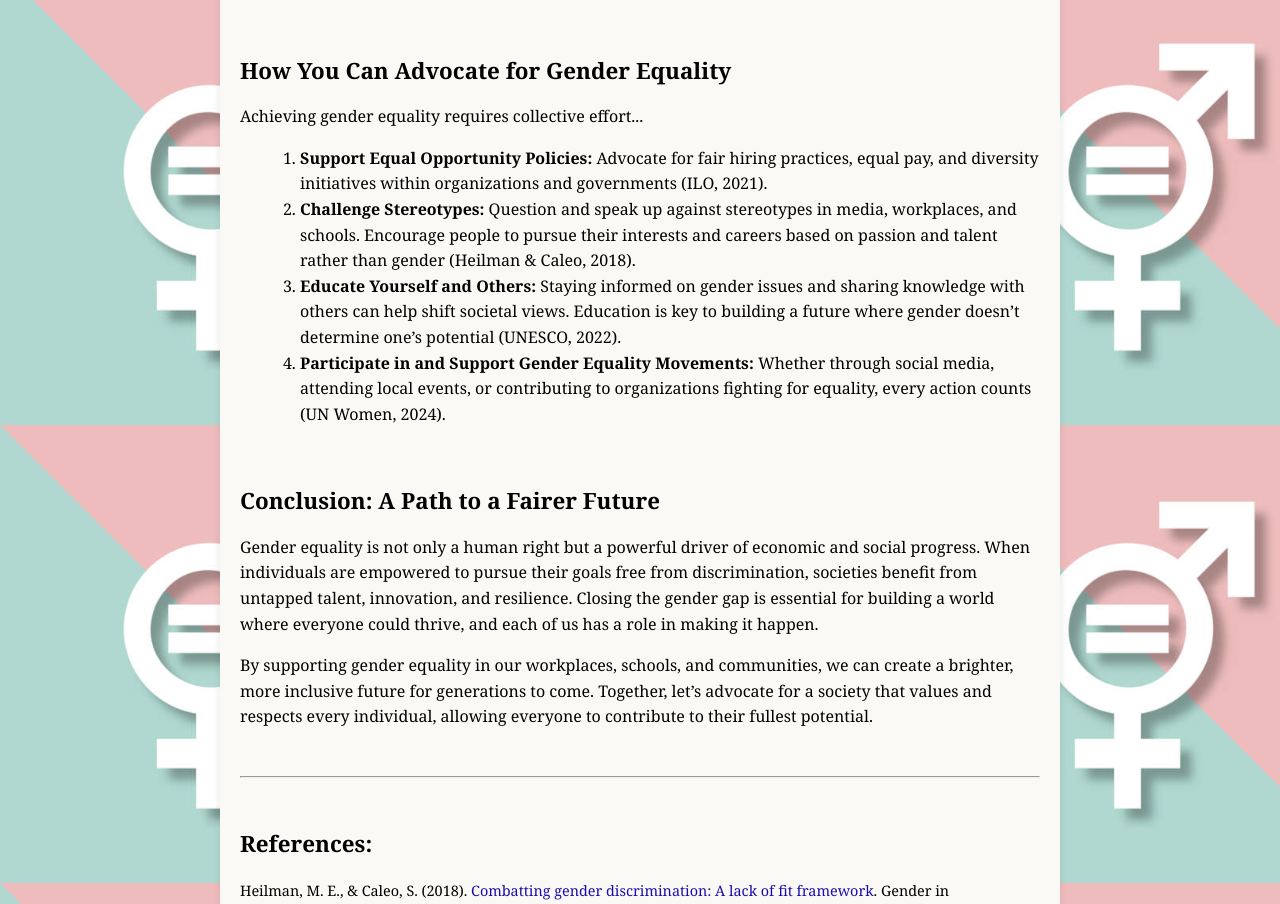
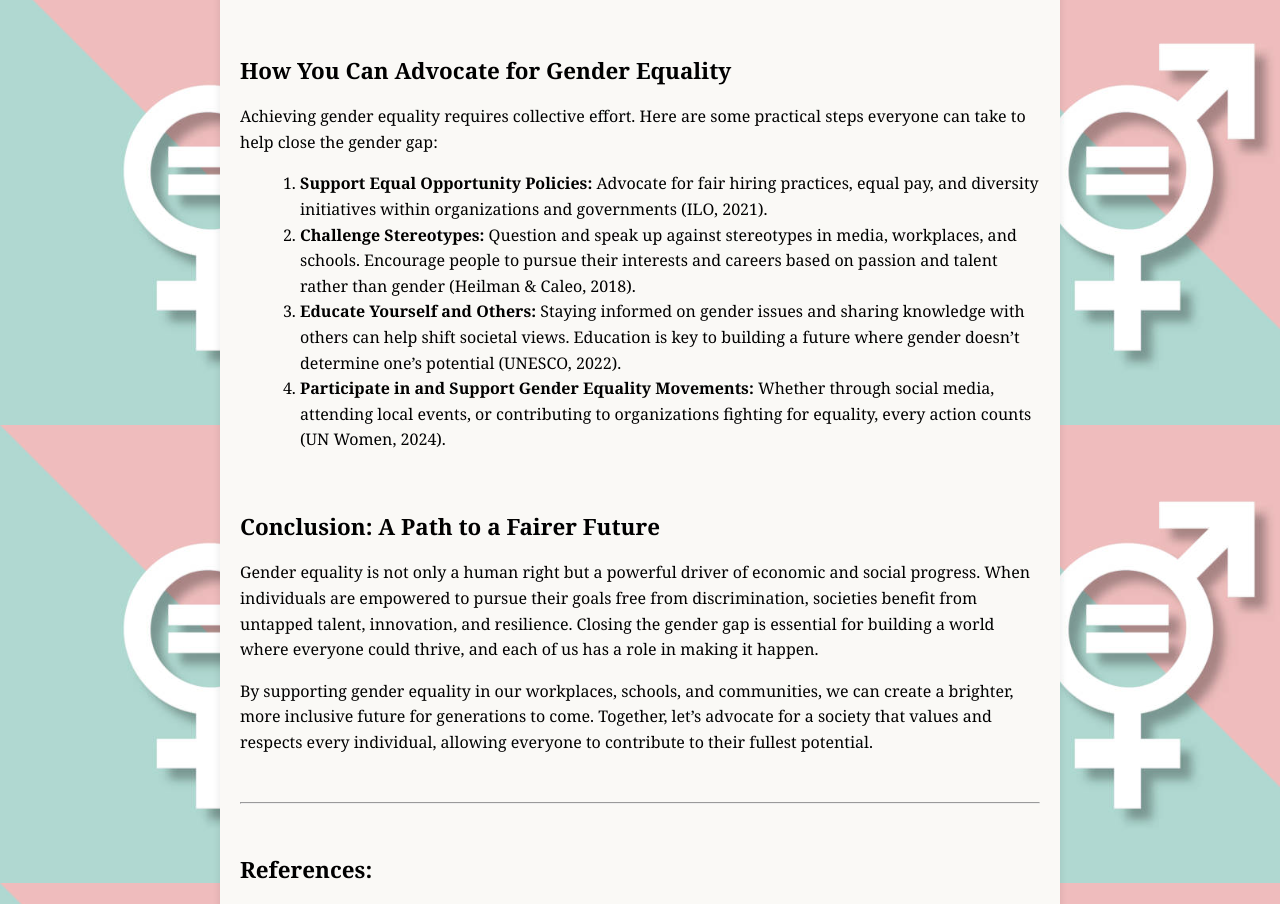
Before and after one commit to arneladora/Info-Persuasive-Material.blog, a plain HTML site: page index.html in a window 1280 px wide. Shown: the part 2323-3227 px from the top of the page. Drawn offline with Linux system fonts and the light colour scheme.

Commit message:
Update index.html

```diff
--- a/index.html
+++ b/index.html
@@ -156,7 +156,7 @@
 
 <br>
         <h2>How You Can Advocate for Gender Equality</h2>
-        <p>Achieving gender equality requires collective effort...</p>
+        <p>Achieving gender equality requires collective effort. Here are some practical steps everyone can take to help close the gender gap:</p>
 
         <ol>
             <li><strong>Support Equal Opportunity Policies:</strong> Advocate for fair hiring practices, equal pay, and diversity initiatives within organizations and governments (ILO, 2021).</li>
```
